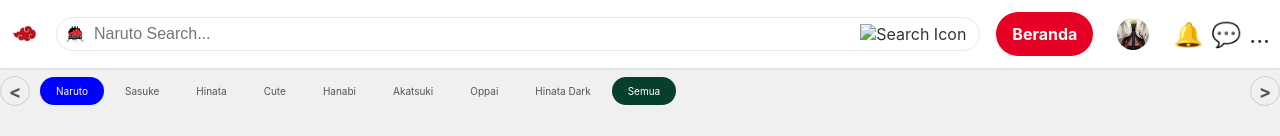
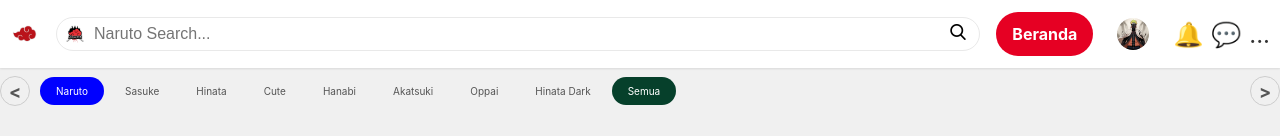
Before and after one commit to whyd01/whyd01.github.io, a plain HTML site: page index.html in a window 1280 px wide. Shown: the top 136 px of the page. Drawn offline with Linux system fonts and the light colour scheme; no server answers.

Commit message:
Update index.html

```diff
--- a/index.html
+++ b/index.html
@@ -508,7 +508,7 @@
         </a>
         <div class="search-bar">
             <input type="text" id="search-input" placeholder="Naruto Search...">
-            <span class="search-icon" id="search-icon"><img src="static/images/poster/searchicon.png" alt="Search Icon"></span>
+            <span class="search-icon" id="search-icon"><img src="static/images/searchicon.png" alt="Search Icon"></span>
             <div id="search-results" class="search-results"></div>
         </div>
         <div class="nav-buttons">
```
